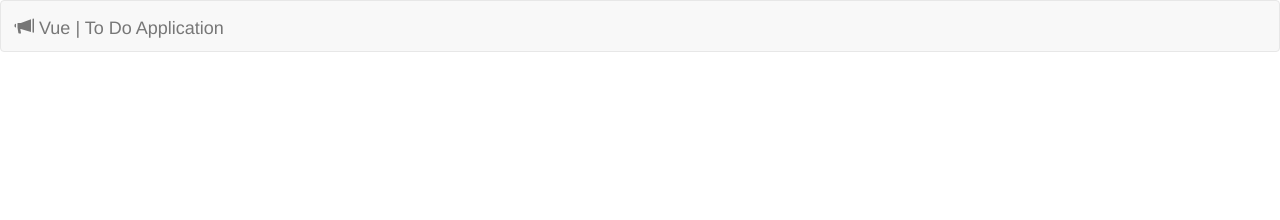
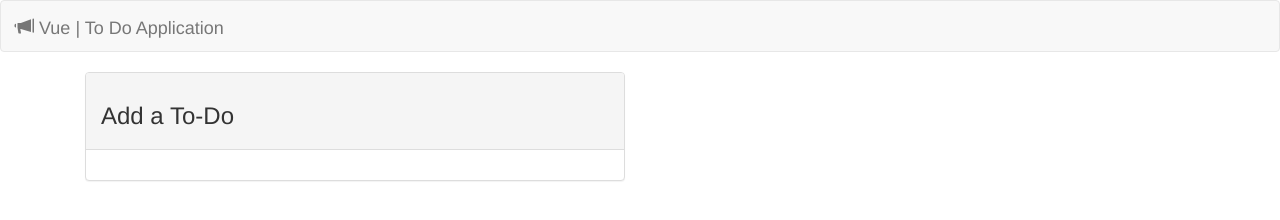
Before and after one commit to tomSlinger/vuejs-to-do-app, a website: page index.html in a window 1280 px wide. Drawn offline with nearby package versions, Linux system fonts and the light colour scheme.

Commit message:
added application body and import js links

```diff
--- a/index.html
+++ b/index.html
@@ -16,6 +16,32 @@
             </a>
         </div>
     </nav>
+
+    <!--Application-->
+    <div class="container" id="todos">
+        <!--Add new To-do Form-->
+        <div class="col-sm-6">
+            <div class="panel panel-default">
+                <div class="panel-heading">
+                    <h3>Add a To-Do</h3>
+                </div>
+                <div class="panel-body">
+
+                </div>
+            </div>
+        </div>
+        <!--Show all To-Dos-->
+        <div class="col-sm-6">
+            <div class="list-group">
+
+            </div>
+        </div>
+    </div>
+
+    <!--Import JS-->
+    <script src="node_modules/vue/dist/vue.js"></script>
+    <script src="node_modules/vue-resource/dist/vue-resource.js"></script>
+    <script src="app.js"></script>
 </body>
 
 </html>
```
